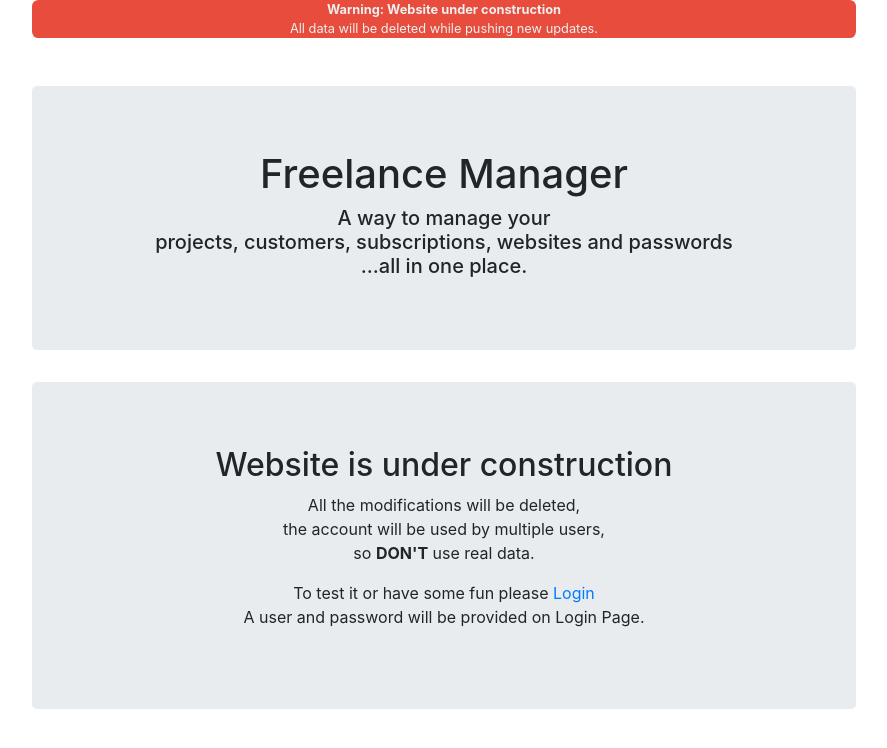
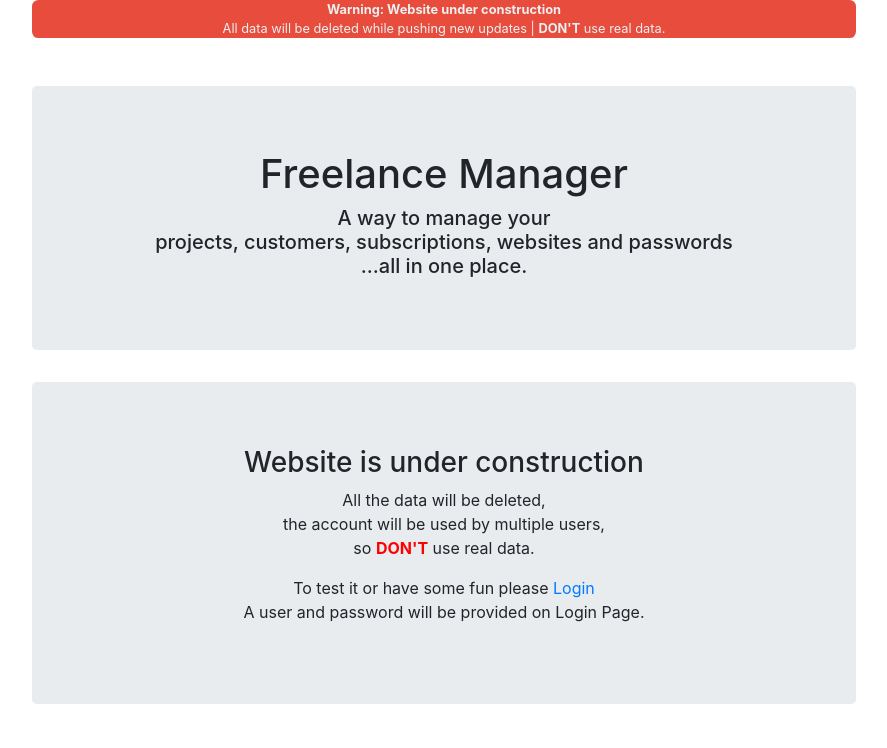
Before and after one commit to ionescuig/freelance-manager, a Django app: page / in a window 1280 px wide. Shown: the top 748 px of the page, without its empty margins (196-1083 px from the left). Run offline with Django 3.2, Linux system fonts and the light colour scheme; some libraries are stand-ins or nearby versions.

Commit message:
Updated warnings about the project.

```diff
--- a/src/templates/landing.html
+++ b/src/templates/landing.html
@@ -17,11 +17,11 @@
         </div>
 
         <div class="jumbotron">
-            <h2>Website is under construction</h2>
+            <h3>Website is under construction</h3>
             <p>
-                All the modifications will be deleted,
+                All the data will be deleted,
                 <br>the account will be used by multiple users,
-                <br>so <strong>DON'T</strong> use real data.
+                <br>so <strong style="color: red">DON'T</strong> use real data.
             </p>
 
             <p>
--- a/src/templates/snippets/danger-top.html
+++ b/src/templates/snippets/danger-top.html
@@ -4,7 +4,7 @@
         <p>
             <strong>Warning: Website under construction</strong>
             <br>
-            All data will be deleted while pushing new updates.
+            All data will be deleted while pushing new updates | <strong>DON'T</strong> use real data.
         </p>
     </div>
 </div>
```
